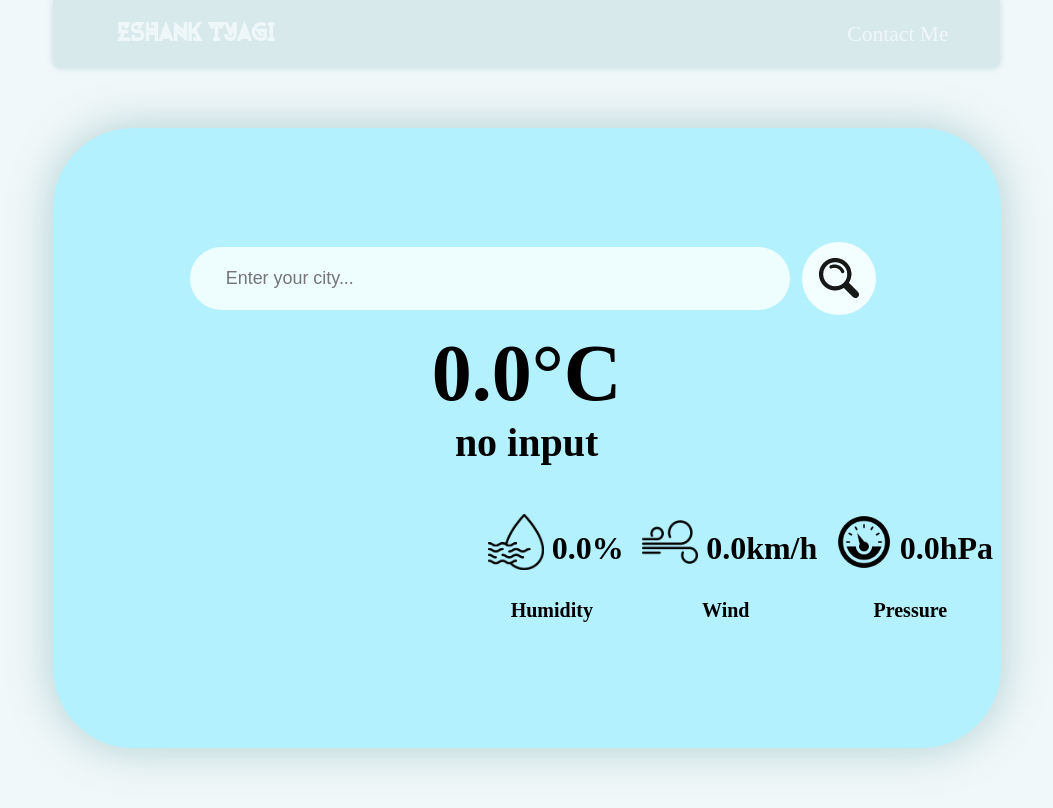
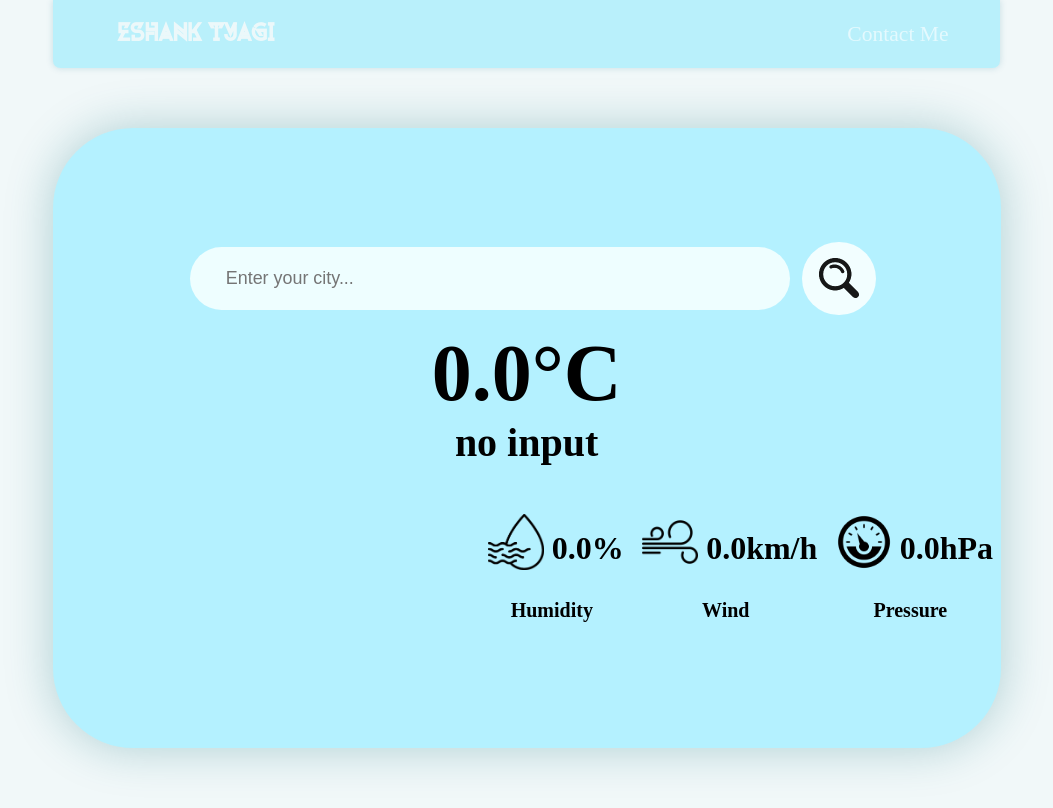
Before and after one commit to mreshank/weather, a plain HTML site: page index.html in a window 1280 px wide. Shown: the whole page, without its empty margins (109-1162 px from the left). Drawn offline with Linux system fonts and the light colour scheme.

Commit message:
Update style.css

```diff
--- a/style.css
+++ b/style.css
@@ -37,7 +37,7 @@ header {
     padding: 0 4vw 0 5vw;
     box-shadow: 0 0 0.5em 0 rgba(0, 98, 130, 0.18);
     border-radius: 0 0 0.5em 0.5em;
-    background-color: rgba(0, 108, 125, 0.105);
+    background-color: rgba(53, 221, 255, 0.3);
 }
 header>h1>a {
     color: rgba(241, 248, 249, 0.913);
```
